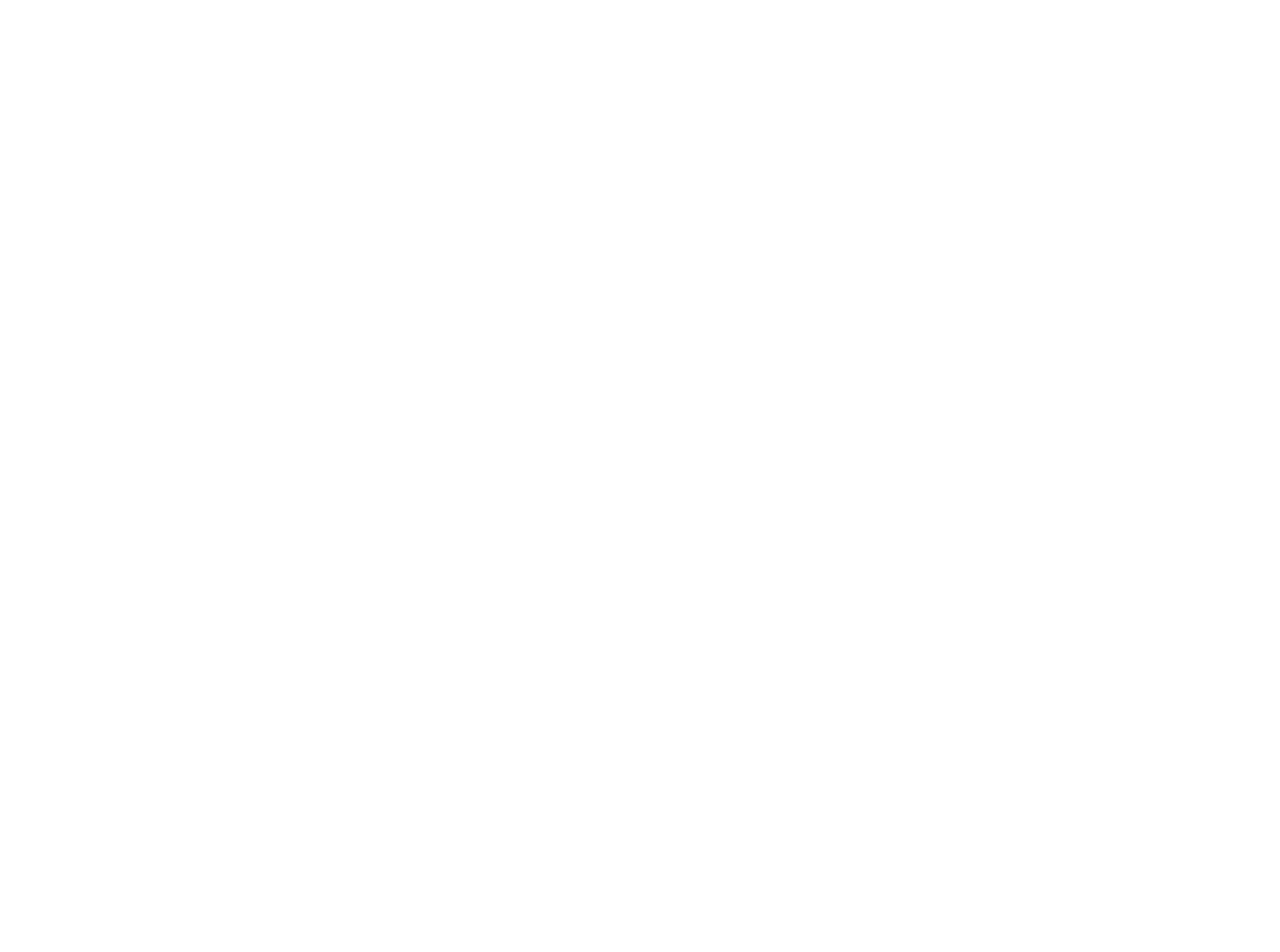
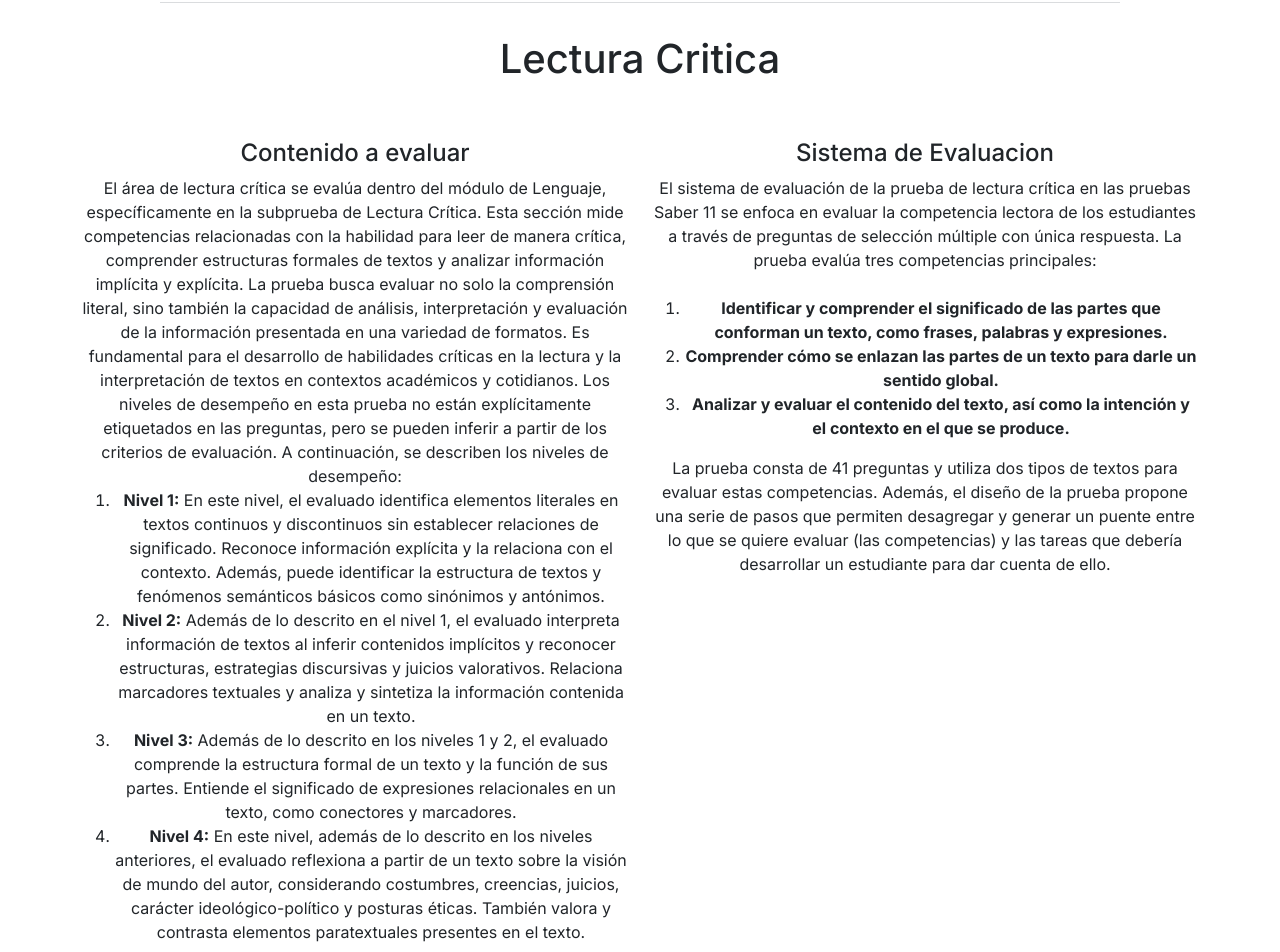
Before and after one commit to Benit0Trdlla/next-model, a Next.js app: page /lecturacritica in a window 1280 px wide. Shown: the part 1140-2092 px from the top of the page. Before the commit the page ends 800 px from the top, so only its background shows below. Built offline with nearby package versions, Linux system fonts and the light colour scheme.

Commit message:
[Update]: News text to explain the subjects.

```diff
--- a/src/app/components/ExplanationSubject.jsx
+++ b/src/app/components/ExplanationSubject.jsx
@@ -12,7 +12,7 @@
     return (
         <>
             <div className="row mt-5 py-2">
-                <div className="col-md-6 text-center">
+                <div className="col-md-6 text-center mb-4">
                     <h4>{subTitle}</h4>
                     {children[0]}
                 </div>
--- a/src/app/lecturacritica/page.jsx
+++ b/src/app/lecturacritica/page.jsx
@@ -1,9 +1,37 @@
+import Header from "../components/Header"
+import { RowList, Row } from '../components/ExplanationSubject';
+
 export default function LecturaCriticaPage() {
     return (
-        <div>
-            <h1>Lectura Critica</h1>
-            <p>Contenido a Evaluar</p>
-            <p>Sistema de Evaluacion</p>
-        </div>
+        <>
+            <Header MyImage="/ImgLogoNav.png" href={"/progress"} />
+            <RowList title="Lectura Critica">
+                <Row subTitle="Contenido a evaluar" subTitleTwo="Sistema de Evaluacion" href={"/lecturacritica/niveluno"}>
+                    <div>
+                        El área de lectura crítica se evalúa dentro del módulo de Lenguaje, específicamente en la subprueba de Lectura Crítica. Esta sección mide competencias relacionadas con la habilidad para leer de manera crítica, comprender estructuras formales de textos y analizar información implícita y explícita. La prueba busca evaluar no solo la comprensión literal, sino también la capacidad de análisis, interpretación y evaluación de la información presentada en una variedad de formatos. Es fundamental para el desarrollo de habilidades críticas en la lectura y la interpretación de textos en contextos académicos y cotidianos.
+                        Los niveles de desempeño en esta prueba no están explícitamente etiquetados en las preguntas, pero se pueden inferir a partir de los criterios de evaluación. A continuación, se describen los niveles de desempeño:
+                        <br />
+                        <ol>
+                            <li><strong>Nivel 1:</strong> En este nivel, el evaluado identifica elementos literales en textos continuos y discontinuos sin establecer relaciones de significado. Reconoce información explícita y la relaciona con el contexto. Además, puede identificar la estructura de textos y fenómenos semánticos básicos como sinónimos y antónimos.</li>
+                            <li><strong>Nivel 2:</strong> Además de lo descrito en el nivel 1, el evaluado interpreta información de textos al inferir contenidos implícitos y reconocer estructuras, estrategias discursivas y juicios valorativos. Relaciona marcadores textuales y analiza y sintetiza la información contenida en un texto.</li>
+                            <li><strong>Nivel 3:</strong> Además de lo descrito en los niveles 1 y 2, el evaluado comprende la estructura formal de un texto y la función de sus partes. Entiende el significado de expresiones relacionales en un texto, como conectores y marcadores.</li>
+                            <li><strong>Nivel 4:</strong> En este nivel, además de lo descrito en los niveles anteriores, el evaluado reflexiona a partir de un texto sobre la visión de mundo del autor, considerando costumbres, creencias, juicios, carácter ideológico-político y posturas éticas. También valora y contrasta elementos paratextuales presentes en el texto.</li>
+                        </ol>
+                        Estos niveles representan un continuum de habilidades, desde el reconocimiento básico hasta la capacidad de análisis crítico y evaluación profunda. La lectura crítica es esencial para el desarrollo de ciudadanos informados y capaces de comprender y cuestionar la información que encuentran en su entorno.
+                    </div>
+                    <div>
+                        El sistema de evaluación de la prueba de lectura crítica en las pruebas Saber 11 se enfoca en evaluar la competencia lectora de los estudiantes a través de preguntas de selección múltiple con única respuesta. La prueba evalúa tres competencias principales:
+                        <br />
+                        <br />
+                        <ol>
+                            <li><strong>Identificar y comprender el significado de las partes que conforman un texto, como frases, palabras y expresiones.</strong></li>
+                            <li><strong>Comprender cómo se enlazan las partes de un texto para darle un sentido global.</strong></li>
+                            <li><strong>Analizar y evaluar el contenido del texto, así como la intención y el contexto en el que se produce.</strong></li>
+                        </ol>
+                        La prueba consta de 41 preguntas y utiliza dos tipos de textos para evaluar estas competencias. Además, el diseño de la prueba propone una serie de pasos que permiten desagregar y generar un puente entre lo que se quiere evaluar (las competencias) y las tareas que debería desarrollar un estudiante para dar cuenta de ello.
+                    </div>
+                </Row>
+            </RowList>
+        </>
     )
 }
--- a/src/app/progress/page.jsx
+++ b/src/app/progress/page.jsx
@@ -38,7 +38,9 @@
                         <div className="card-body">
                             <h5 className="card-title text-center text-black">Lectura Critica</h5>
                         </div>
-                        <Image src="/ImgLengua.png" width={400} height={400} className='card-img-top w-100 h-100' alt="Imagen Lectura Critica" />
+                        <a href="/lecturacritica">
+                            <Image src="/ImgLengua.png" width={400} height={400} className='card-img-top w-100 h-100' alt="Imagen Lectura Critica" />
+                        </a>
                         <div className="d-flex justify-content-between align-items-center">
                             <Link href="./lecturacritica/niveluno" className="btn bg-transparent border-0">
                                 <Image src="/locked.png" width={25} height={25} className="card-img-top" alt="Imagen Nivel 1" />
```
Also changed, not shown: src/app/razonamientologico/page.jsx (+23 -2 lines).
